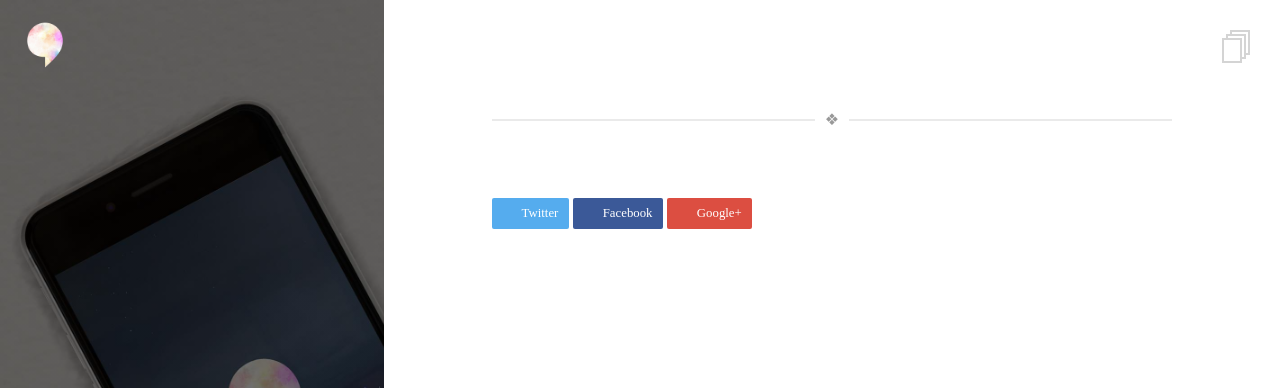
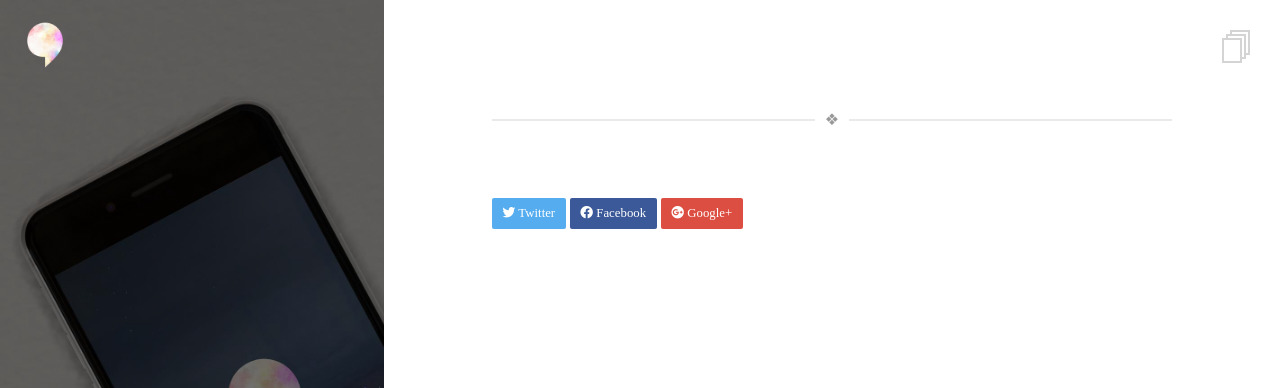
Before and after one commit to commadev/commadev.github.io, a Jekyll site: the page built from _pages/tags.md, in a window 1280 px wide. Shown: the top 388 px of the page. Built offline with Jekyll 4.4.1, drawn with Linux system fonts in a browser that asks for light colours; nearby versions of some CDN libraries; some web fonts are replaced.

Commit message:
[fix] share btn image

```diff
--- a/_includes/share.html
+++ b/_includes/share.html
@@ -1,5 +1,5 @@
 {% if page.share != false %}
-  <a href="https://twitter.com/intent/tweet?text={{ site.url }}{{ page.url }}" class="btn btn_twitter" title="Share on Twitter"><i class="fa fa-fw fa-twitter" aria-hidden="true"></i><span> Twitter</span></a>
-  <a href="https://www.facebook.com/sharer/sharer.php?u={{ site.url }}{{ page.url }}" class="btn btn_facebook" title="Share on Facebook"><i class="fa fa-fw fa-facebook" aria-hidden="true"></i><span> Facebook</span></a>
-  <a href="https://plus.google.com/share?url={{ site.url }}{{ page.url }}" class="btn btn_google-plus" title="Share on Google Plus"><i class="fa fa-fw fa-google-plus" aria-hidden="true"></i><span> Google+</span></a>
+  <a href="https://twitter.com/intent/tweet?text={{ site.url }}{{ page.url }}" class="btn btn_twitter" title="Share on Twitter"><i class="fab fa-twitter" aria-hidden="true"></i><span> Twitter</span></a>
+  <a href="https://www.facebook.com/sharer/sharer.php?u={{ site.url }}{{ page.url }}" class="btn btn_facebook" title="Share on Facebook"><i class="fab fa-facebook" aria-hidden="true"></i><span> Facebook</span></a>
+  <a href="https://plus.google.com/share?url={{ site.url }}{{ page.url }}" class="btn btn_google-plus" title="Share on Google Plus"><i class="fab fa-google-plus" aria-hidden="true"></i><span> Google+</span></a>
 {% endif %}
```
